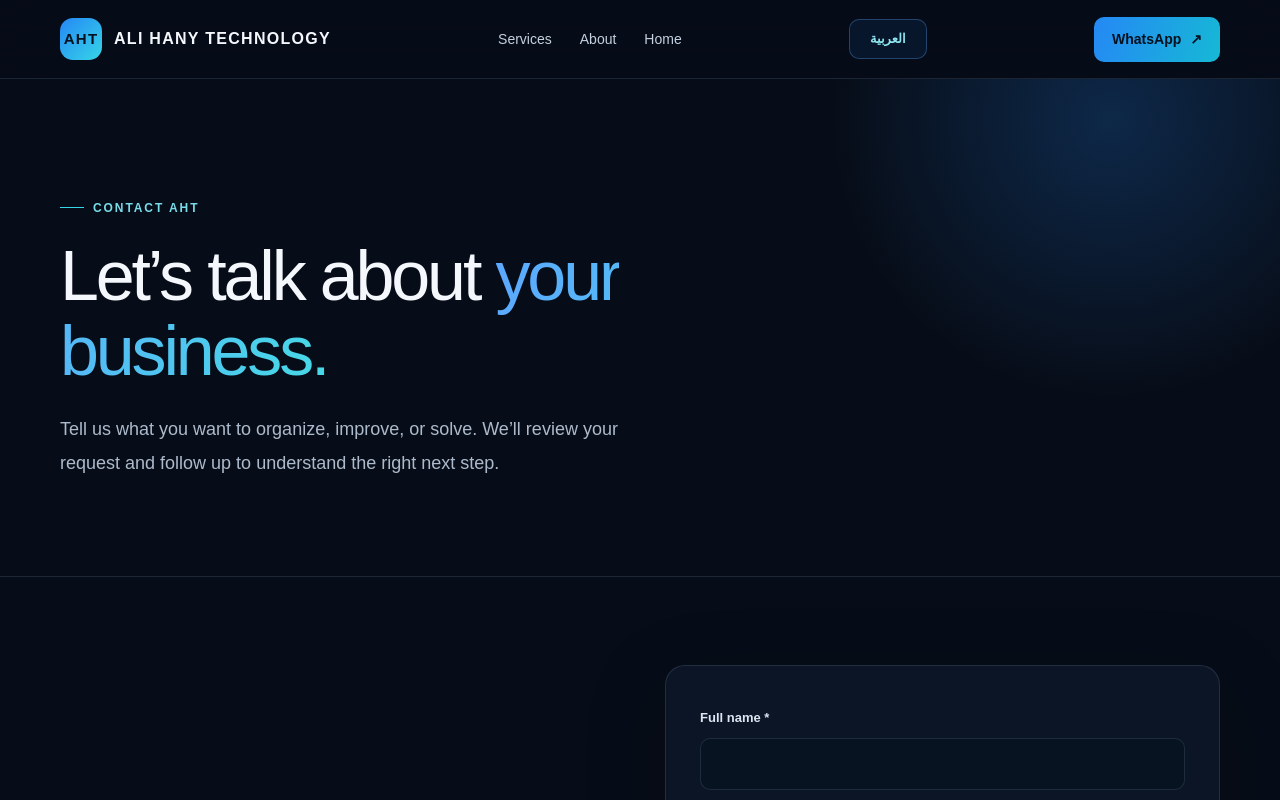
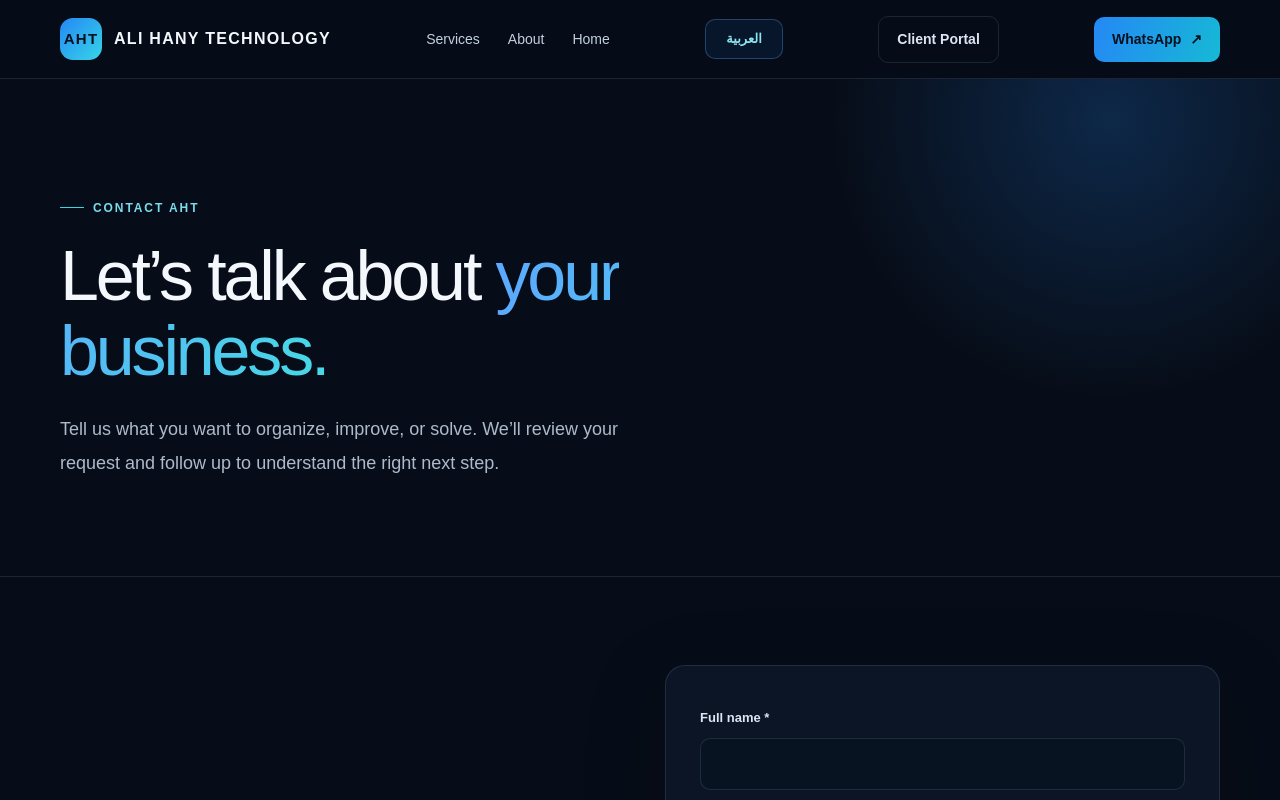
Before and after one commit to secretzoneoffical-collab/ahttechnology-website, a Next.js app: page /contact in a window 1280 px wide. Shown: the top 800 px of the page. Built offline with nearby package versions, Linux system fonts and the light colour scheme.

Commit message:
Add Client Portal access to public page navigation

```diff
--- a/app/contact/page.tsx
+++ b/app/contact/page.tsx
@@ -11,7 +11,7 @@ export default function ContactPage() {
           <nav className="nav-links" aria-label="Main navigation">
             <Link href="/services"><span data-locale="en">Services</span><span data-locale="ar">الخدمات</span></Link><Link href="/about"><span data-locale="en">About</span><span data-locale="ar">عن AHT</span></Link><Link href="/"><span data-locale="en">Home</span><span data-locale="ar">الرئيسية</span></Link>
           </nav>
-          <LanguageSwitcher />
+          <LanguageSwitcher /> <Link className="button-secondary" href="/login"><span data-locale="en">Client Portal</span><span data-locale="ar">بوابة العملاء</span></Link>
           <a className="nav-cta" href="https://bit.ly/m/AliHanySys" target="_blank" rel="noreferrer"><span data-locale="en">WhatsApp</span><span data-locale="ar">واتساب</span> ↗</a>
         </div>
       </header>
```
